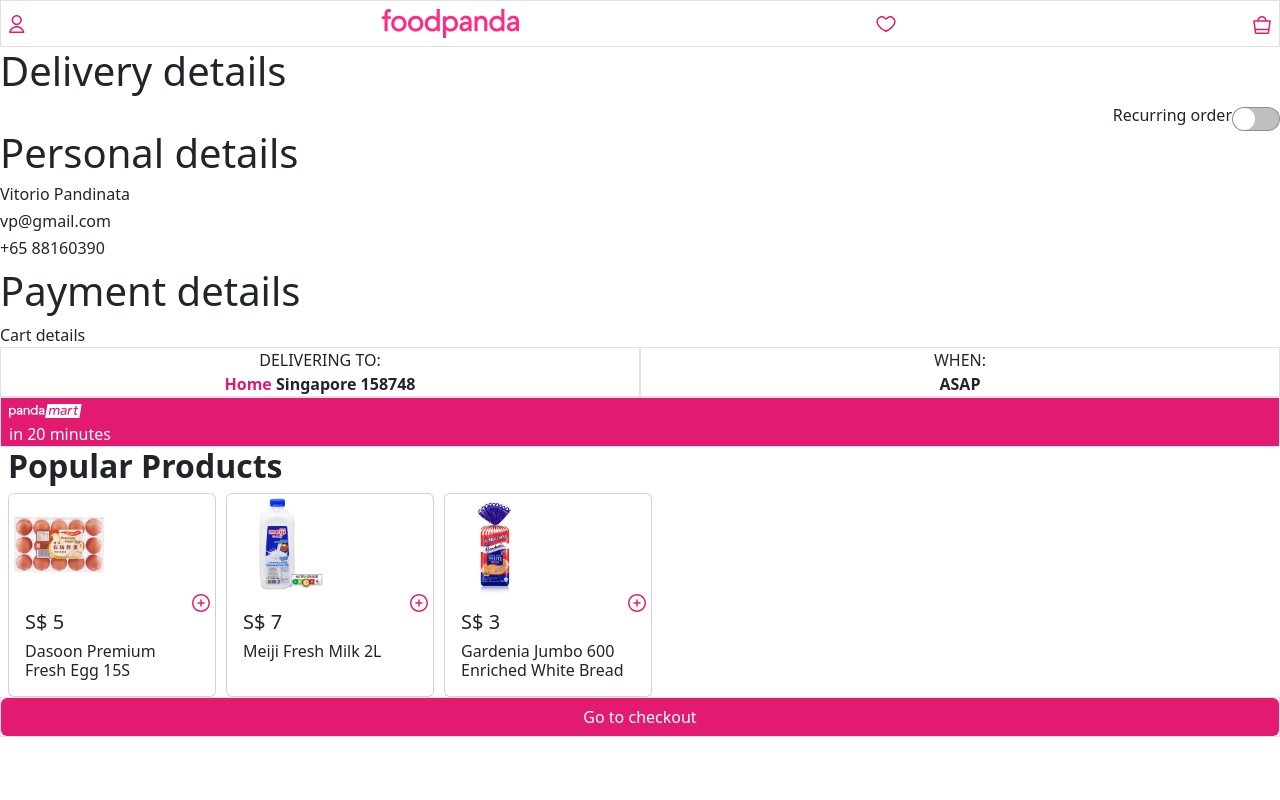
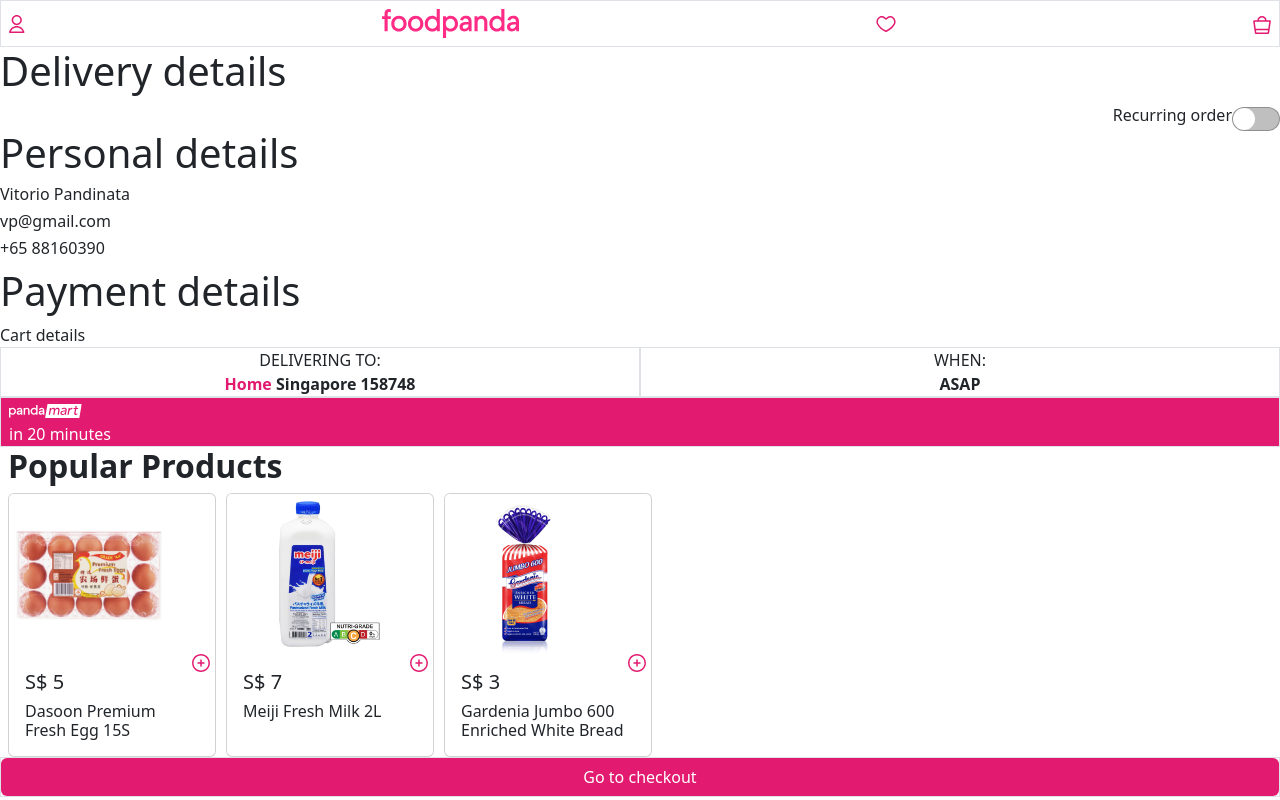
Before and after one commit to vitorio-p/pandaREmart, a React (Create React App) app: page /checkout in a window 1280 px wide. Built offline with nearby package versions, Linux system fonts and the light colour scheme.

Commit message:
added card class and edited card-img-top class in styles.css

```diff
--- a/src/styles.css
+++ b/src/styles.css
@@ -1,6 +1,10 @@
 .card-img-top {
-  height: 100px;
-  width: 100px;
+  height: 160px;
+  width: 160px;
+}
+
+.card {
+  width: 163px;
 }
 
 .pink {
```
